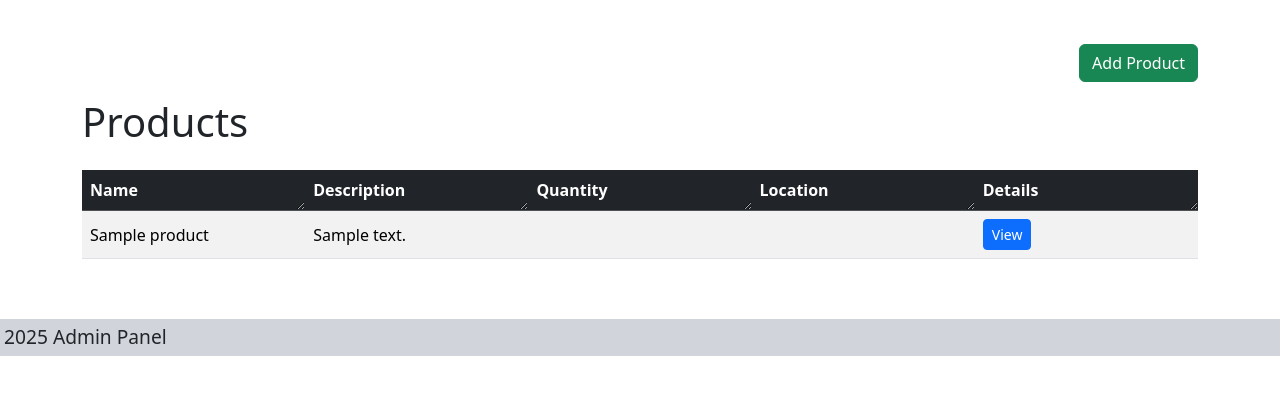
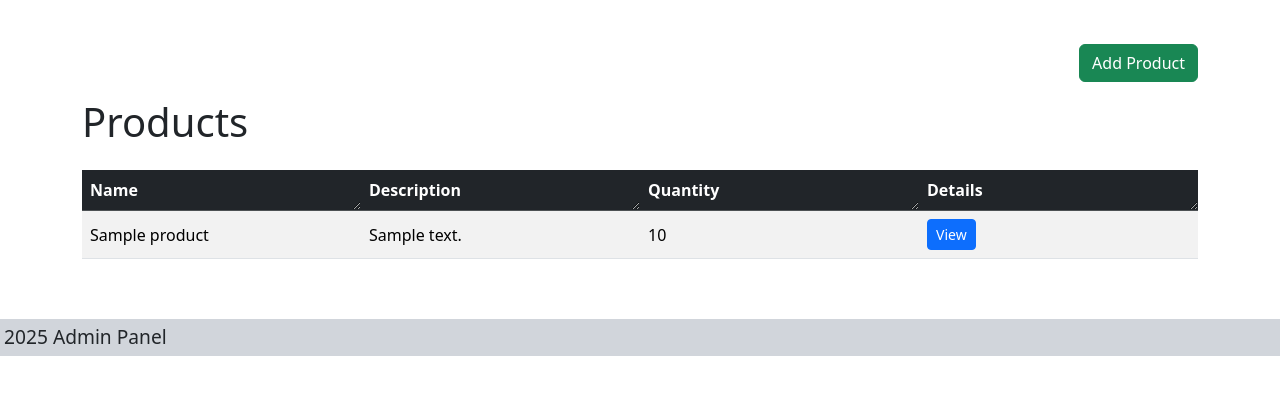
Before and after one commit to james-fitz86/pickle-polona, a Flask app: page /admin/products in a window 1280 px wide. Shown: the part 254-649 px from the top of the page. Run offline with Flask 3, Linux system fonts and the light colour scheme; the visitor is signed in with stand-in values (Sample User, id 1); tables that the repository leaves empty hold one stand-in row (values such as "Sample post").

Commit message:
altered html to match changes to Product model class

```diff
--- a/templates/admin/products.html
+++ b/templates/admin/products.html
@@ -8,7 +8,7 @@
     <a href="{{ url_for('admin.add_product') }}" class="btn btn-success">
         Add Product
     </a>
-</div>
+    </div>
     <h1 class="mb-4">Products</h1>
     <div class="table-responsive">
         <table class="table table-striped table-hover align-middle">
@@ -17,7 +17,6 @@
                     <th scope="col">Name</th>
                     <th scope="col">Description</th>
                     <th scope="col">Quantity</th>
-                    <th scope="col">Location</th>
                     <th scope="col">Details</th>
                 </tr>
             </thead>
@@ -26,8 +25,7 @@
                 <tr>
                     <td>{{ product.name }}</td>
                     <td>{{ product.description }}</td>
-                    <td>{{ product.stock_quantity }}</td>
-                    <td>{{ product.stock_location }}</td>
+                    <td>{{ product.batches | map(attribute='stock_quantity') | sum }}</td>
                     <td>
                         <a href="{{ url_for('admin.product', product_sku=product.sku) }}" class="btn btn-primary btn-sm">
                             View
```
